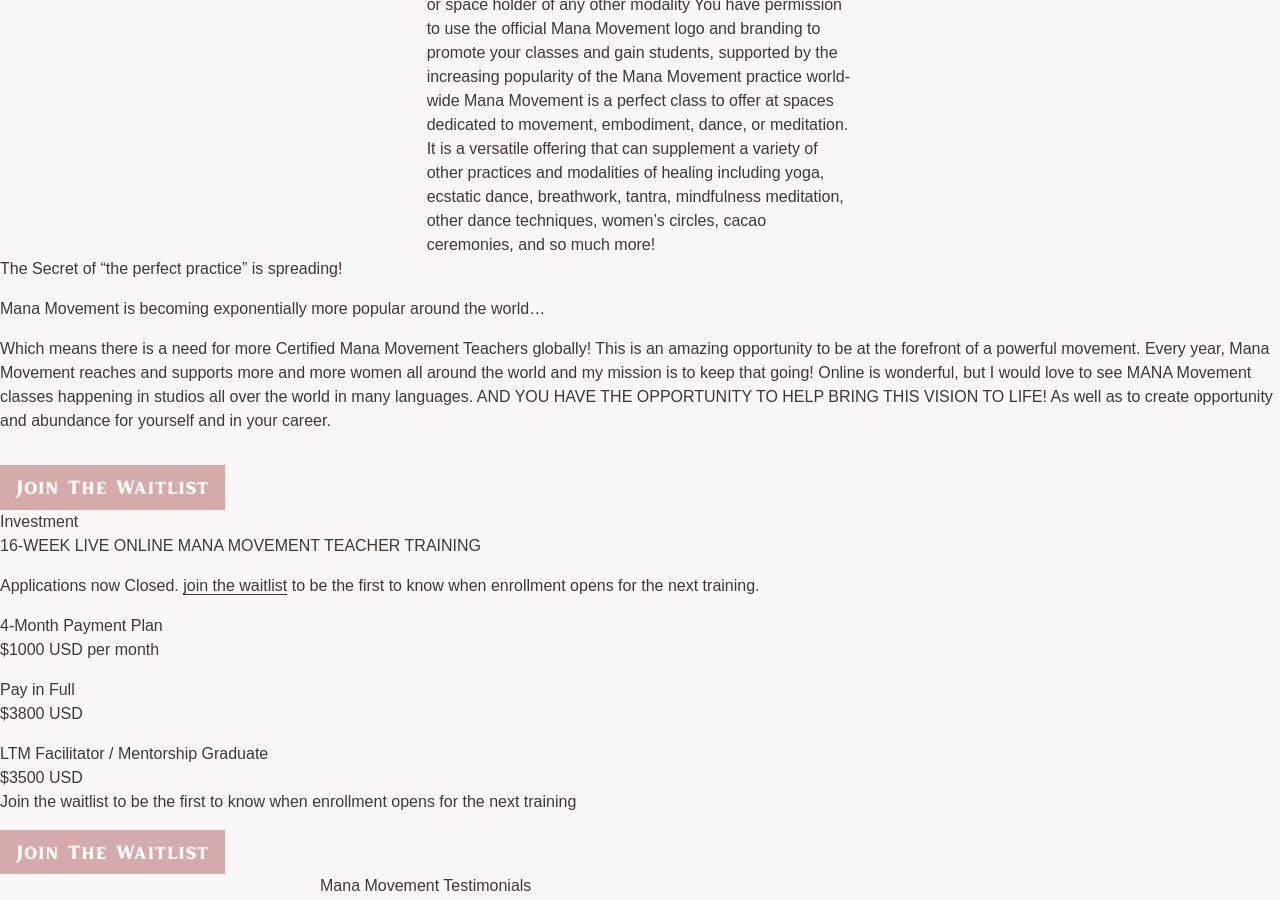
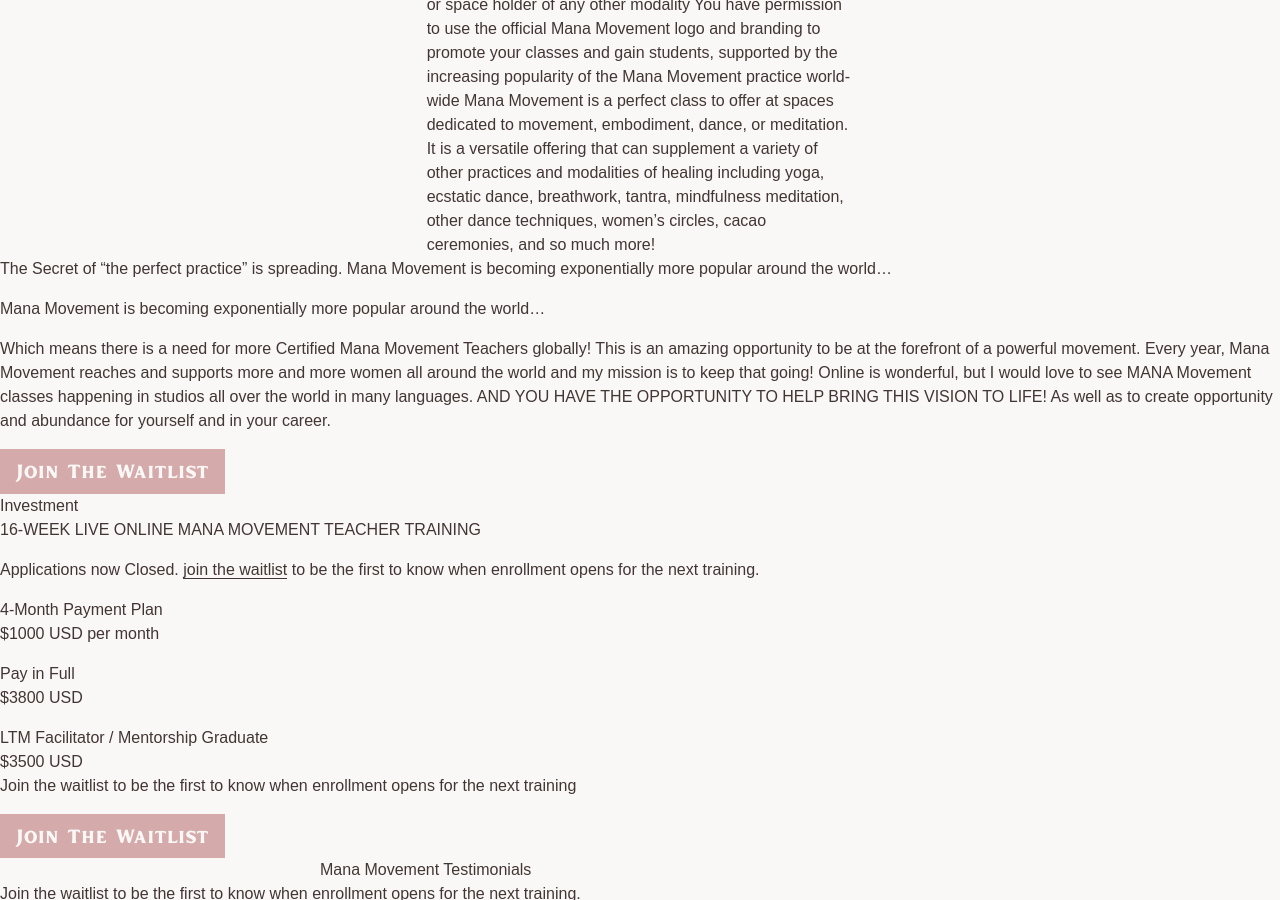
Before and after one commit to brittwoodard/mana-movement, a Jekyll site: the page built from ttc.html, in a window 1280 px wide and 900 px high, scrolled down 4261 px. Built offline with Jekyll 4.4.1, drawn with Linux system fonts in a browser that asks for light colours; nearby versions of some CDN libraries; some web fonts are replaced.

Commit message:
jekyll after

```diff
--- a/ttc.html
+++ b/ttc.html
@@ -59,6 +59,16 @@
    - This training is open to <strong>women all over the world</strong>! We are a global community and we do our best to accommodate all time zones in the scheduling of the training. No matter where you live, we can make this training work for you.
    - This training is designed with <strong>busy women</strong> in mind! Hey, we all have a lot going on in our lives… children and families, jobs and businesses, travel and self-care. This training has been thoughtfully crafted to fit into your life and everything else you have going on through a flexible “self study” aspect, plus availability of call replays and intentional “catch-up” integration weeks.
    - This training container will ensure you <strong>never feel alone</strong> along the journey! Through carefully designed rings of support, ranging from 1-on-1 to whole group connection, you will never feel alone in your training experience and you will always have someone to turn to whether it be for support, inspiration, accountability, or authentic connection!
+after:
+  heading: As a certified Mana Movement Facilitator...
+  description_html: |
+    <p>You can teach in-person and virtual Mana Movement classes to a variety of audiences and client demographics, in English OR translated into other languages.</p>
+    <p>You can integrate the Mana Movement Practice into 1-on-1 work with clients if you are a coach, therapist, yoga teacher, or space holder of any other modality You have permission to use the official Mana Movement logo and branding to promote your classes and gain students, supported by the increasing popularity of the Mana Movement practice world-wide Mana Movement is a perfect class to offer at spaces dedicated to movement, embodiment, dance, or meditation. It is a versatile offering that can supplement a variety of other practices and modalities of healing including yoga, ecstatic dance, breathwork, tantra, mindfulness meditation, other dance techniques, women’s circles, cacao ceremonies, and so much more!</p>
+  truth:
+    heading: The Secret of “the perfect practice” is spreading. Mana Movement is becoming exponentially more popular around the world…
+    subheading: Mana Movement is becoming exponentially more popular around the world…
+    description_html: |
+      <p>Which means there is a need for more Certified Mana Movement Teachers globally! This is an amazing opportunity to be at the forefront of a powerful movement. Every year, Mana Movement reaches and supports more and more women all around the world and my mission is to keep that going! Online is wonderful, but I would love to see MANA Movement classes happening in studios all over the world in many languages. AND YOU HAVE THE OPPORTUNITY TO HELP BRING THIS VISION TO LIFE! As well as to create opportunity and abundance for yourself and in your career.</p>
 seo:
   hide-from-google: true
 ---
@@ -179,17 +189,20 @@
 
         <!-- Right Column -->
         <div>
-            <h2>As a certified Mana Movement Facilitator...</h2>
-            <p>You can teach in-person and virtual Mana Movement classes to a variety of audiences and client demographics, in English OR translated into other languages.</p>
-            <p>You can integrate the Mana Movement Practice into 1-on-1 work with clients if you are a coach, therapist, yoga teacher, or space holder of any other modality You have permission to use the official Mana Movement logo and branding to promote your classes and gain students, supported by the increasing popularity of the Mana Movement practice world-wide Mana Movement is a perfect class to offer at spaces dedicated to movement, embodiment, dance, or meditation. It is a versatile offering that can supplement a variety of other practices and modalities of healing including yoga, ecstatic dance, breathwork, tantra, mindfulness meditation, other dance techniques, women’s circles, cacao ceremonies, and so much more!</p>
+            <h2>{{ page.after.heading }}</h2>
+            <div>
+                {{ page.after.description_html }}
+            </div>
         </div>
     </div>
 
     <!-- Bottom -->
     <div>
-        <p>The Secret of “the perfect practice” is spreading!</p>
-        <p>Mana Movement is becoming exponentially more popular around the world…</p>
-        <p>Which means there is a need for more Certified Mana Movement Teachers globally! This is an amazing opportunity to be at the forefront of a powerful movement. Every year, Mana Movement reaches and supports more and more women all around the world and my mission is to keep that going! Online is wonderful, but I would love to see MANA Movement classes happening in studios all over the world in many languages. AND YOU HAVE THE OPPORTUNITY TO HELP BRING THIS VISION TO LIFE! As well as to create opportunity and abundance for yourself and in your career.</p>
+        <p>{{ page.after.truth.heading }}</p>
+        <p>{{ page.after.truth.subheading }}</p>
+        <div>
+            {{ page.after.truth.description_html }}
+        </div>
         <a href="#" class="button">Join the Waitlist</a>
     </div>
 </section>
```
